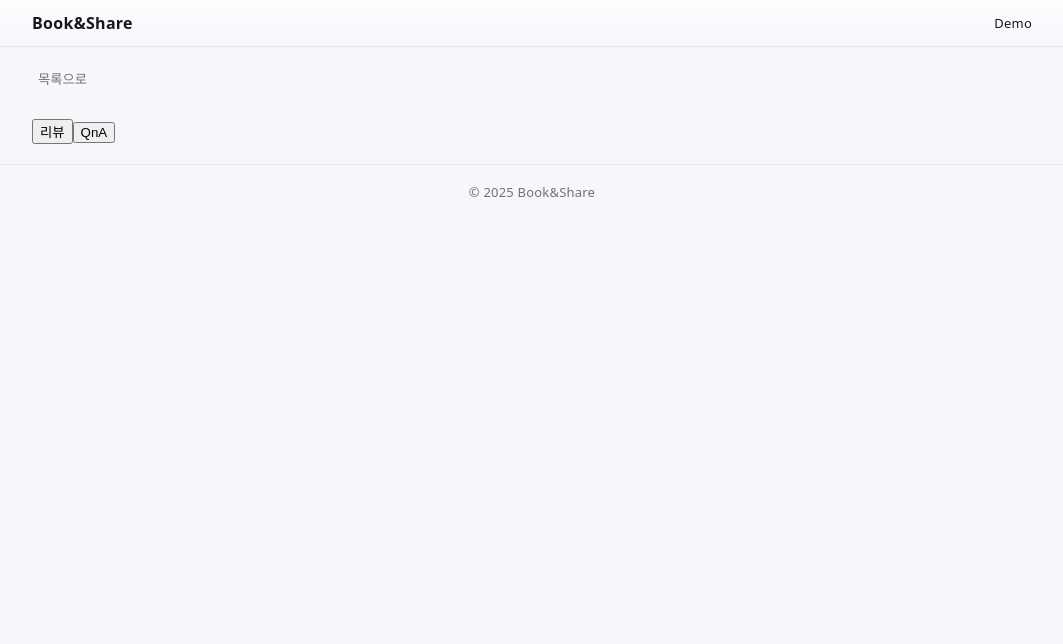
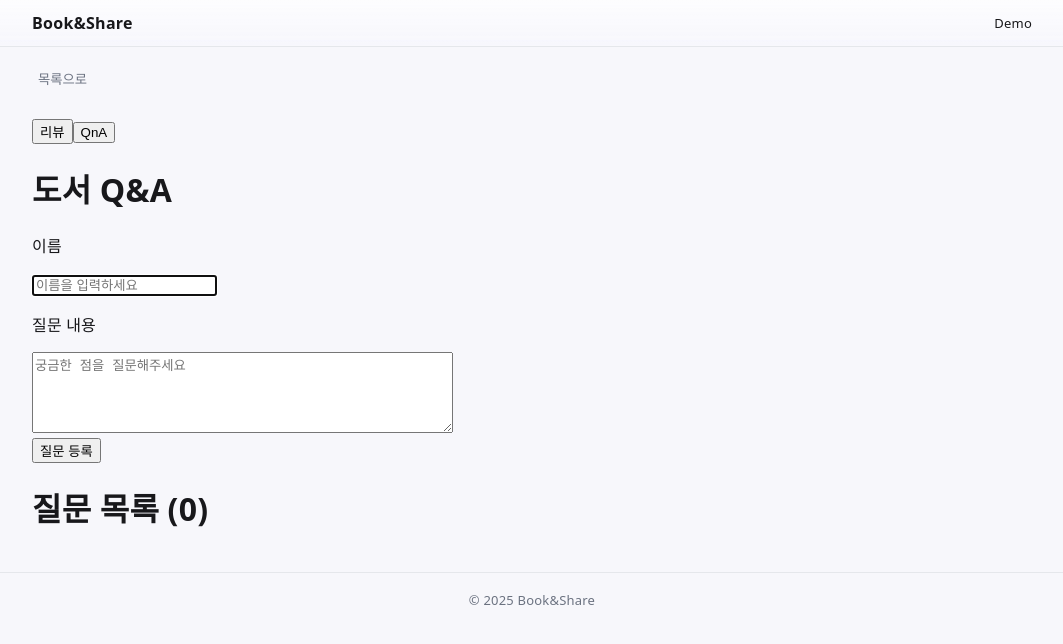
Before and after one commit to nitz7155/SemiProject, a React app in the folder frontend/: page /books in a window 1280 px wide. Both pictures are taken after a click on the button "QnA". Shown: the top 644 px of the page, without its empty margins (108-1171 px from the left). Built offline with nearby package versions, Linux system fonts and the light colour scheme; the HTML template or start-up script is replaced by a standard one.

Commit message:
[FEAT] Qna완성

```diff
--- /dev/null
+++ b/frontend/src/components/QnaComments.jsx
@@ -0,0 +1,17 @@
+const QnaComments = ({ comments }) => {
+    return (
+        <div style={{'width': '95%', 'marginLeft': 'auto'}}>
+            {comments.map((comment) => (
+                <div key={comment.id} style={{'border': '1px solid black'}}>
+                    <div>{comment.answerer}<span>  🕒{comment.created_at}</span></div>
+                    <div style={{'display': 'flex', 'justifyContent': 'space-between'}}>
+                        <p>{comment.comment}</p>
+                        <div>삭제하기</div>
+                    </div>
+                </div>
+            ))}
+        </div>
+    );
+};
+
+export default QnaComments;
--- /dev/null
+++ b/frontend/src/components/QnaForm.jsx
@@ -0,0 +1,69 @@
+import { useState, useEffect, useRef } from "react";
+import QnaList from "./QnaList.jsx";
+
+const QnaForm = () => {
+    const nameRef = useRef(null);
+    const contentRef = useRef(null);
+    const [qnaList, setQnaList] = useState([]);
+    const [asker, setAsker] = useState('');
+    const [content, setContent] = useState('');
+    const [increment, setIncrement] = useState(0);
+
+    useEffect(() => {
+        nameRef.current.focus()
+    }, []);
+
+    const handleInputKeyDown = (e, currentRef) => {
+        if (e.key === 'Enter' && currentRef === nameRef) {
+            e.preventDefault();
+            contentRef.current.focus();
+        }
+    };
+
+    const handleFormSubmit = (e) => {
+        e.preventDefault();
+
+        const year = new Date().getFullYear();
+        const month = String(new Date().getMonth() + 1).padStart(2, "0");
+        const date = String(new Date().getDate()).padStart(2, "0");
+        const data = {
+            "id": increment,
+            "asker": asker,
+            "content": content,
+            "comments": [],
+            "created_at": `${year}-${month}-${date}`
+        };
+
+        setIncrement((prev) => prev + 1);
+        setAsker('');
+        setContent('');
+        setQnaList((prev) => [
+            ...prev,
+            data
+        ]);
+    };
+
+    return (
+        <div>
+            <h1>도서 Q&A</h1>
+            <form onSubmit={handleFormSubmit}>
+                <p>이름</p>
+                <input ref={nameRef}
+                       type="text"
+                       placeholder="이름을 입력하세요"
+                       onChange={(e) => setAsker(e.target.value)}
+                       onKeyDown={(e) => handleInputKeyDown(e, nameRef)}/>
+                <p>질문 내용</p>
+                <textarea ref={contentRef}
+                          rows="5" cols="50"
+                          placeholder="궁금한 점을 질문해주세요"
+                          onChange={(e) => setContent(e.target.value)}/>
+                <br/>
+                <button type="submit">질문 등록</button>
+            </form>
+            <QnaList qnaList={qnaList} setQnaList={setQnaList}/>
+        </div>
+    );
+};
+
+export default QnaForm;
--- /dev/null
+++ b/frontend/src/components/QnaList.jsx
@@ -0,0 +1,93 @@
+import { useState, useRef } from "react";
+import QnaComments from "./QnaComments.jsx";
+
+const QnaList = ({ qnaList, setQnaList }) => {
+    const [answerer, setAnswerer] = useState('');
+    const [comment, setComment] = useState('');
+    const [activeId, setActiveId] = useState(null);
+    const nameRef = useRef(null);
+    const contentRef = useRef(null);
+    const [increment, setIncrement] = useState(0);
+
+    const handleInputKeyDown = (e, currentRef) => {
+        if (e.key === 'Enter' && currentRef === nameRef) {
+            e.preventDefault();
+            contentRef.current.focus();
+        }
+    };
+
+    const toggleActiveId = (id) => {
+        setActiveId((prev) => (prev === id ? null : id));
+    };
+
+    const handleDivClick = (id) => {
+        toggleActiveId(id);
+    };
+
+    const handleFormSubmit = (e, id) => {
+        e.preventDefault();
+        toggleActiveId(id);
+
+        const year = new Date().getFullYear();
+        const month = String(new Date().getMonth() + 1).padStart(2, "0");
+        const date = String(new Date().getDate()).padStart(2, "0");
+        const data = {
+            "id": increment,
+            "asker_id": id,
+            "answerer": answerer,
+            "comment": comment,
+            "created_at": `${year}-${month}-${date}`
+        }
+
+        setIncrement((prev) => prev + 1);
+        setAnswerer('');
+        setComment('');
+        setQnaList((prev) => prev.map((qna) =>
+            qna.id === id
+            ? { ...qna, comments: [...(qna.comments || []), data] }
+            : qna
+        ))
+    };
+
+    return (
+        <div>
+            <h1>질문 목록 ({qnaList.length})</h1>
+            {qnaList.map((qna) => (
+                <div key={qna.id}>
+                    <div style={{'border': '1px solid black'}}>
+                        <div>{qna.asker}<span>  🕒{qna.created_at}</span></div>
+                        <p style={{'display': 'flex', 'justifyContent': 'space-between'}}>
+                            {qna.content}
+                            <div style={{'display': 'flex', 'gap': '20px'}}>
+                                <div onClick={() => handleDivClick(qna.id)}>답변하기</div>
+                                <div>삭제하기</div>
+                            </div>
+                        </p>
+                    </div>
+                    <QnaComments comments={qna.comments}/>
+                    {activeId === qna.id && (
+                        <form onSubmit={(e) => handleFormSubmit(e, qna.id)}>
+                            <p>답변자 이름</p>
+                            <input ref={nameRef}
+                                   value={answerer}
+                                   type="text"
+                                   placeholder="답변자 이름"
+                                   onChange={(e) => setAnswerer(e.target.value)}
+                                   onKeyDown={handleInputKeyDown}/>
+                            <p>답변 내용</p>
+                            <textarea ref={contentRef}
+                                      value={comment}
+                                      rows="5" cols="50"
+                                      placeholder="댓글을 입력하세요"
+                                      onChange={(e) => setComment(e.target.value)}/>
+                            <br/>
+                            <button type="submit">댓글 등록</button>
+                        </form>
+                    )}
+                </div>
+            ))}
+        </div>
+    );
+};
+
+export default QnaList;
--- a/frontend/src/pages/booksdetail.jsx
+++ b/frontend/src/pages/booksdetail.jsx
@@ -2,6 +2,7 @@ import {useNavigate} from 'react-router-dom'
 import {useState} from 'react'
 import Tab from '../components/tab';
 import ReviewForm from '../components/reviewform';
+import QnaForm from '../components/QnaForm';
 
 function BookDetail(){
     const navigate = useNavigate()
@@ -18,7 +19,7 @@ function BookDetail(){
             {/* 탭 */}
             <Tab flag={flag} setFlag={setFlag}/>
             {/* 탭 누르는 결과에 따라 리뷰 또는 QnA로 이동 */}
-            {!flag && <ReviewForm />}
+            {!flag ? <ReviewForm /> : <QnaForm />}
         </main>
     )
 }
```
